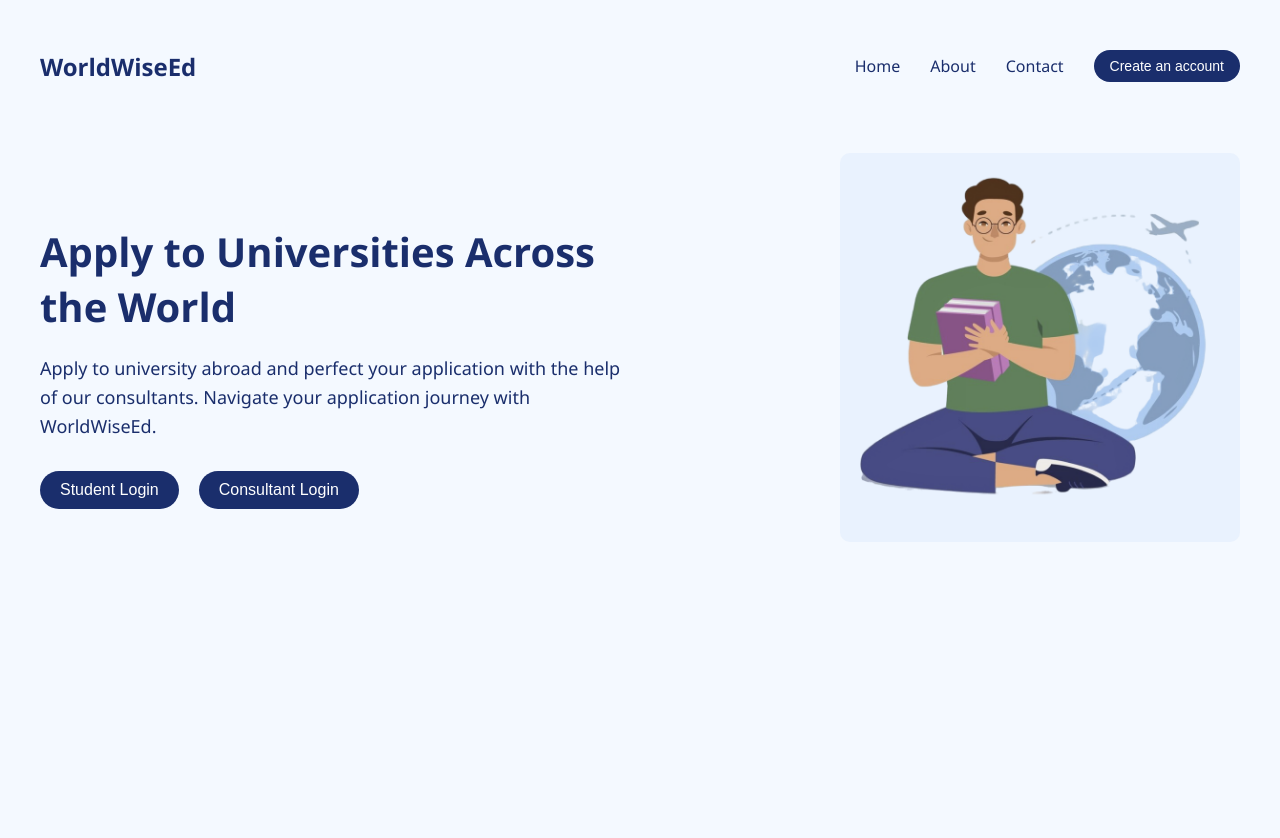
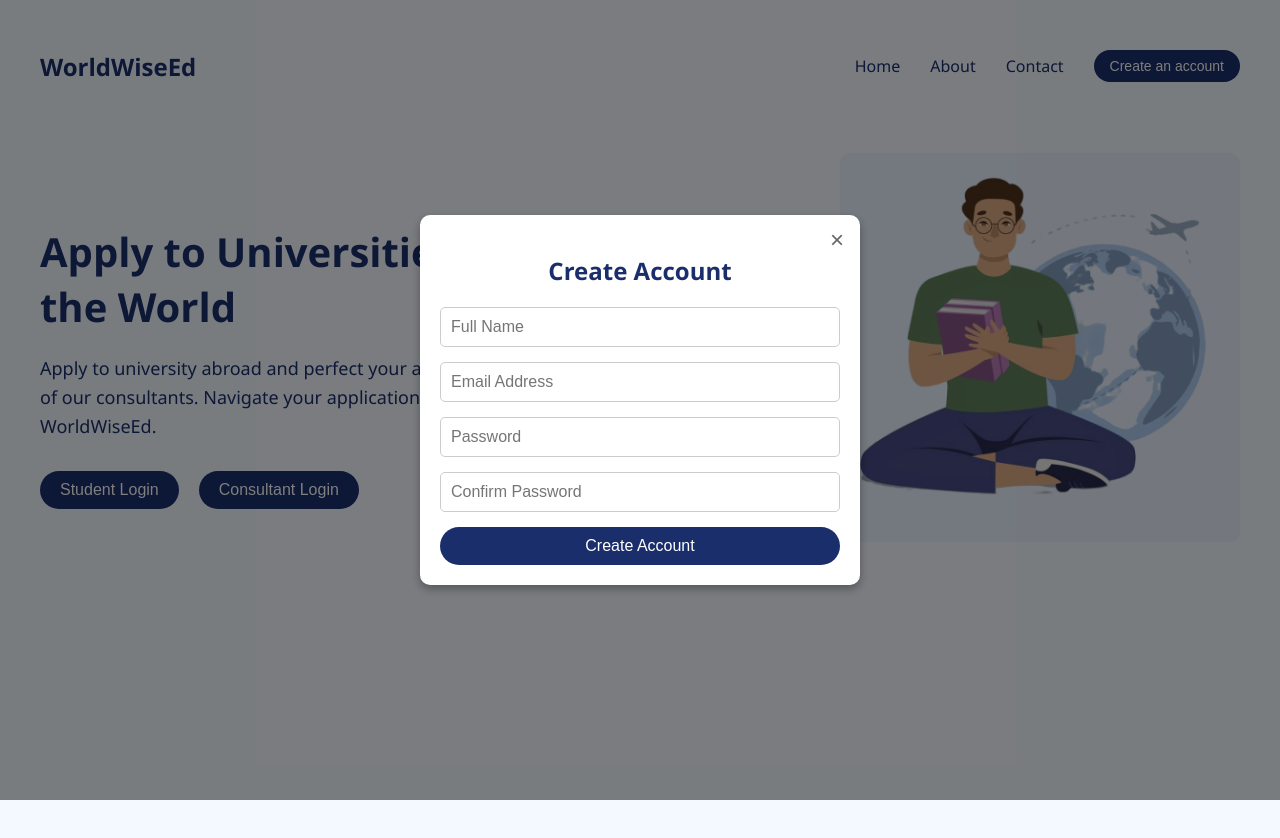
Before and after one commit to ikakkar03/CS320-Team-I, a React (Create React App) app in the folder Frontend/worldwiseed/: page / in a window 1280 px wide. Both pictures are taken after a click on the button "Create an account". Built offline with nearby package versions, Linux system fonts and the light colour scheme.

Commit message:
Added Create account button and removed LoginPopup.css

```diff
--- /dev/null
+++ b/Frontend/worldwiseed/src/CreateAccountPopup.js
@@ -0,0 +1,146 @@
+import React, { useState } from 'react';
+import styled from 'styled-components';
+
+const CreateAccountPopup = ({ isPopupOpen, togglePopup, handleCreateAccount }) => {
+  const [formData, setFormData] = useState({
+    name: '',
+    email: '',
+    password: '',
+    confirmPassword: '',
+  });
+
+  const handleChange = (e) => {
+    const { name, value } = e.target;
+    setFormData({ ...formData, [name]: value });
+  };
+
+  const handleSubmit = (e) => {
+    e.preventDefault();
+    if (formData.password !== formData.confirmPassword) {
+      alert('Passwords do not match');
+      return;
+    }
+    handleCreateAccount(formData);
+  };
+
+  if (!isPopupOpen) return null;
+
+  return (
+    <Overlay>
+      <PopupContainer>
+        <CloseButton onClick={togglePopup}>&times;</CloseButton>
+        <Heading>Create Account</Heading>
+        <Form onSubmit={handleSubmit}>
+          <Input
+            type="text"
+            name="name"
+            placeholder="Full Name"
+            value={formData.name}
+            onChange={handleChange}
+            required
+          />
+          <Input
+            type="email"
+            name="email"
+            placeholder="Email Address"
+            value={formData.email}
+            onChange={handleChange}
+            required
+          />
+          <Input
+            type="password"
+            name="password"
+            placeholder="Password"
+            value={formData.password}
+            onChange={handleChange}
+            required
+          />
+          <Input
+            type="password"
+            name="confirmPassword"
+            placeholder="Confirm Password"
+            value={formData.confirmPassword}
+            onChange={handleChange}
+            required
+          />
+          <SubmitButton type="submit">Create Account</SubmitButton>
+        </Form>
+      </PopupContainer>
+    </Overlay>
+  );
+};
+
+// Styled Components
+const Overlay = styled.div`
+  position: fixed;
+  top: 0;
+  left: 0;
+  width: 100%;
+  height: 100%;
+  background: rgba(0, 0, 0, 0.5);
+  display: flex;
+  justify-content: center;
+  align-items: center;
+  z-index: 1000;
+`;
+
+const PopupContainer = styled.div`
+  background: white;
+  width: 400px;
+  padding: 20px;
+  border-radius: 10px;
+  box-shadow: 0px 4px 10px rgba(0, 0, 0, 0.3);
+  position: relative;
+  text-align: center;
+`;
+
+const CloseButton = styled.button`
+  position: absolute;
+  top: 10px;
+  right: 10px;
+  background: none;
+  border: none;
+  font-size: 24px;
+  cursor: pointer;
+  color: #666;
+
+  &:hover {
+    color: #333;
+  }
+`;
+
+const Heading = styled.h2`
+  font-size: 24px;
+  color: #1a2e6c;
+  margin-bottom: 20px;
+`;
+
+const Form = styled.form`
+  display: flex;
+  flex-direction: column;
+  gap: 15px;
+`;
+
+const Input = styled.input`
+  padding: 10px;
+  border: 1px solid #ccc;
+  border-radius: 5px;
+  font-size: 16px;
+`;
+
+const SubmitButton = styled.button`
+  padding: 10px 20px;
+  background-color: #1a2e6c;
+  color: white;
+  border: none;
+  border-radius: 20px;
+  font-size: 16px;
+  cursor: pointer;
+  transition: background-color 0.3s;
+
+  &:hover {
+    background-color: #16325c;
+  }
+`;
+
+export default CreateAccountPopup;
--- a/Frontend/worldwiseed/src/landingPage.js
+++ b/Frontend/worldwiseed/src/landingPage.js
@@ -3,24 +3,36 @@ import styled from 'styled-components';
 import { useNavigate } from 'react-router-dom';
 import illustrationImage from './landingImage.png';
 import LoginPopup from './LoginPopup';
+import CreateAccountPopup from './CreateAccountPopup';
 
 const LandingPage = () => {
-  const [isPopupOpen, setIsPopupOpen] = useState(false);
+  const [isLoginPopupOpen, setIsLoginPopupOpen] = useState(false);
   const [loginType, setLoginType] = useState('');
+  const [isCreateAccountOpen, setIsCreateAccountOpen] = useState(false);
   const navigate = useNavigate();
 
-  const togglePopup = (type = '') => {
-    setIsPopupOpen(!isPopupOpen);
+  const toggleLoginPopup = (type = '') => {
+    setIsLoginPopupOpen(!isLoginPopupOpen);
     setLoginType(type);
   };
 
+  const toggleCreateAccountPopup = () => {
+    setIsCreateAccountOpen(!isCreateAccountOpen);
+  };
+
   const handleLogin = (type) => {
-    setIsPopupOpen(false);
+    setIsLoginPopupOpen(false);
     if (type === 'student') {
       navigate('/student-login');
     } else if (type === 'consultant') {
       navigate('/consultant-dashboard');
     }
+  };
+
+  const handleCreateAccount = (formData) => {
+    console.log('Account created with data:', formData);
+    alert('Account created successfully!');
+    setIsCreateAccountOpen(false);
   };
 
   return (
@@ -31,7 +43,9 @@ const LandingPage = () => {
           <NavLink href="#">Home</NavLink>
           <NavLink href="#">About</NavLink>
           <NavLink href="#">Contact</NavLink>
-          <CreateAccountButton>Create an account</CreateAccountButton>
+          <CreateAccountButton onClick={toggleCreateAccountPopup}>
+            Create an account
+          </CreateAccountButton>
         </NavLinks>
       </NavBar>
       <MainContent>
@@ -43,10 +57,10 @@ const LandingPage = () => {
             WorldWiseEd.
           </SubText>
           <ButtonContainer>
-            <StudentLoginButton onClick={() => togglePopup('student')}>
+            <StudentLoginButton onClick={() => toggleLoginPopup('student')}>
               Student Login
             </StudentLoginButton>
-            <ConsultantLoginButton onClick={() => togglePopup('consultant')}>
+            <ConsultantLoginButton onClick={() => toggleLoginPopup('consultant')}>
               Consultant Login
             </ConsultantLoginButton>
           </ButtonContainer>
@@ -56,10 +70,15 @@ const LandingPage = () => {
         </Illustration>
       </MainContent>
       <LoginPopup
-        isPopupOpen={isPopupOpen}
-        togglePopup={() => togglePopup('')}
+        isPopupOpen={isLoginPopupOpen}
+        togglePopup={() => toggleLoginPopup('')}
         loginType={loginType}
         handleLogin={handleLogin}
+      />
+      <CreateAccountPopup
+        isPopupOpen={isCreateAccountOpen}
+        togglePopup={toggleCreateAccountPopup}
+        handleCreateAccount={handleCreateAccount}
       />
     </Container>
   );
```
Also changed, not shown: Frontend/worldwiseed/src/LoginPopup.css (deleted, +0 -42 lines).
